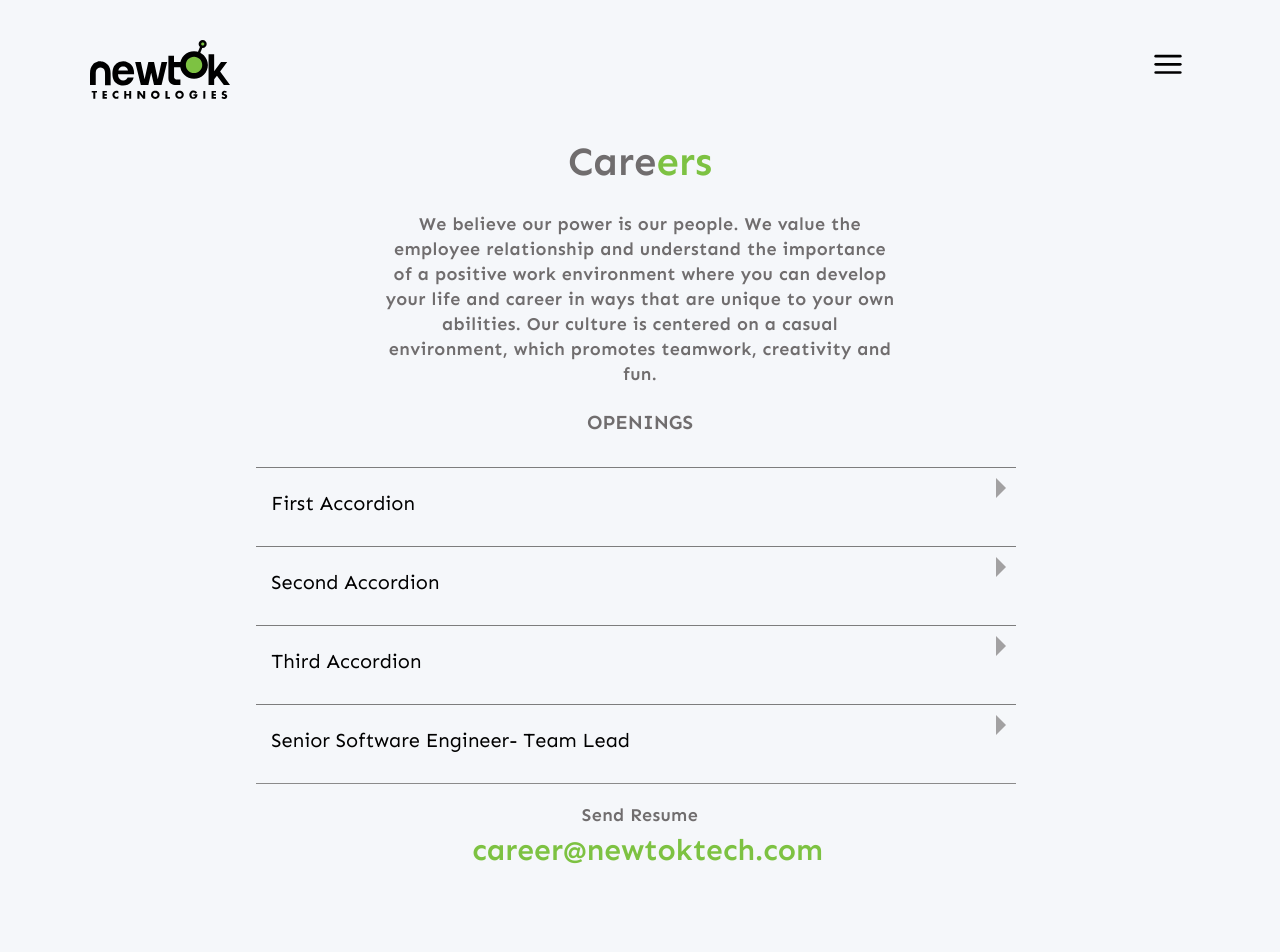
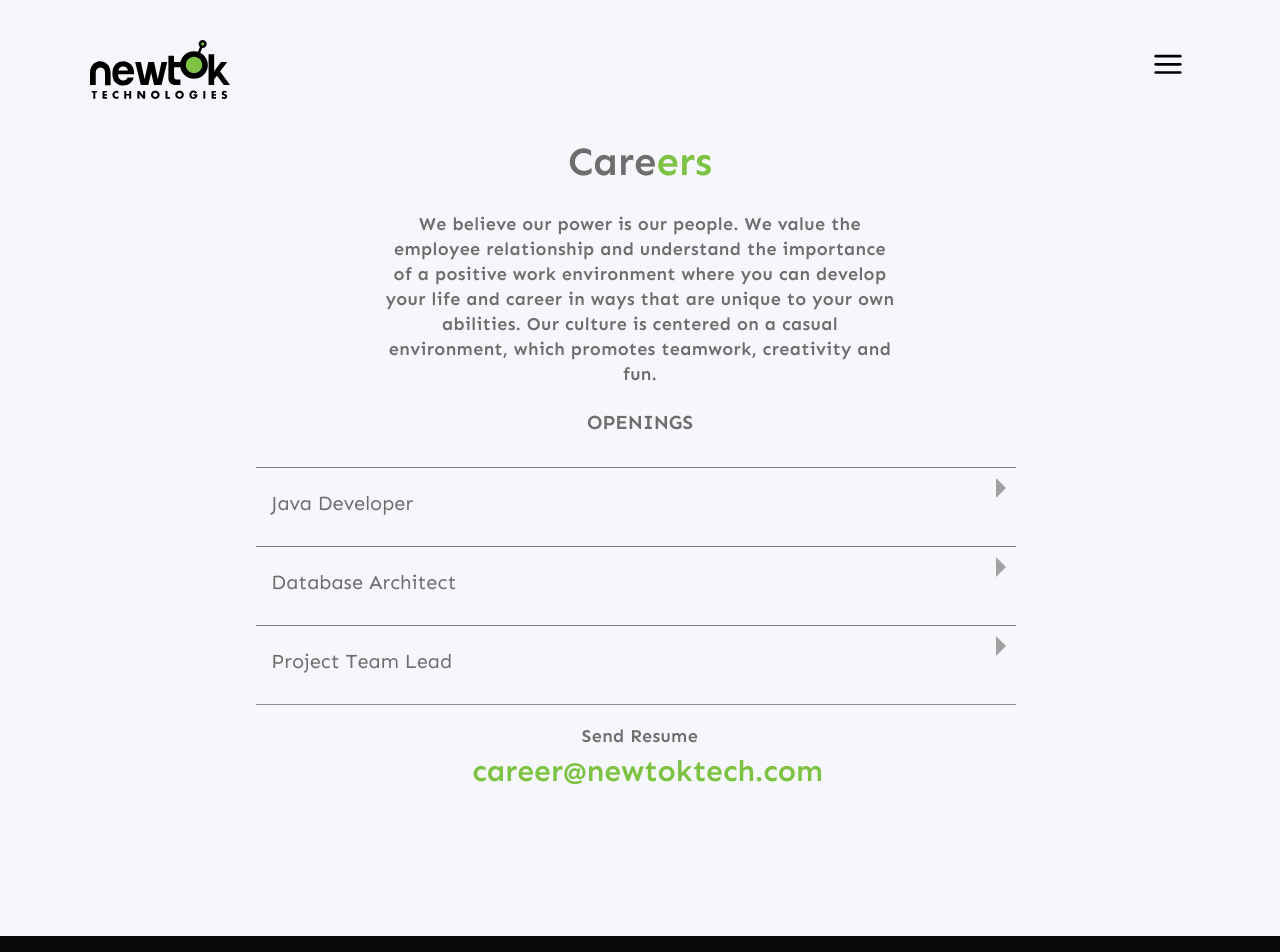
Before and after one commit to NewTokTech/NewTok, a Next.js app: page /careers in a window 1280 px wide. Shown: the top 952 px of the page. Built offline with nearby package versions, Linux system fonts and the light colour scheme.

Commit message:
shibil:bug fix

```diff
--- a/src/app/careers/career.css
+++ b/src/app/careers/career.css
@@ -27,7 +27,7 @@ ________________________________________*/
 }
 
 .accordion a {
-  color: #000000;
+  color: #706D6E;
   font-size: 1.25em;
   font-weight: normal;
   padding-left: 2%;
--- a/src/app/careers/page.tsx
+++ b/src/app/careers/page.tsx
@@ -1,3 +1,4 @@
+/* eslint-disable react/no-unescaped-entities */
 import React from 'react';
 import './career.css'
 import Link from 'next/link';
@@ -33,34 +34,34 @@ function Career() {
 
                         {/* Link to open accordion, hidden when open */}
                         <a href="#accordion1" id="open-accordion1" title="open">
-                            First Accordion
+                        Java Developer
                         </a>
 
 
 
                         {/* Link to close accordion, hidden when closed */}
                         <a href="#accordion" id="close-accordion1" title="close">
-                            First Accordion
+                            Java Developer
                         </a>
 
                         {/* Accordion content goes in this div */}
                         <div className="accordion-content">
-                            <h1 className='text-secondary'>Essential skills</h1>
-                            <span>PHP, MySQL</span>
+                            <h1 className='text-primary'>Essential skills</h1>
+                            <span className='text-secondary'>Spring Boot, Microservices, MySQL, Kafka</span>
                             <br />
                             <br />
-                            <h1 className='text-secondary'>Experience</h1>
-                            <span>4 years</span>
+                            <h1 className='text-primary'>Experience</h1>
+                            <span className='text-secondary'>3+ years</span>
                             <br />
                             <br />
-                            <h1 className='text-secondary'>Desirable Skills and Expertise</h1>
-                            <span>PHP, Codeigniter/Laravel/Yii, Clouds, APIs, HTML, CSS, Javascript, JQuery, AJAX, JSON, XML, Linux, Apache</span>
+                            <h1 className='text-primary'>Desirable Skills and Expertise</h1>
+                            <span className='text-secondary'>We are seeking a highly skilled and experienced Senior Software Engineer to join our dynamic team. The ideal candidate should have a minimum of 3 years of experience in Spring Boot, Microservices, MySQL, and Kafka, along with an M.Tech degree in a related field. This position will play a critical role in designing, developing, and maintaining our microservices architecture and data integration solutions. If you are a passionate and creative software engineer with a strong technical background, this is an exciting opportunity to contribute to the growth and innovation of our organization.</span>
                             <br />
                             <br />
-                            <h1 className='text-secondary'>Qualification</h1>
+                            {/* <h1 className='text-primary'>Qualification</h1>
                             <span>B.E/B-Tech/MCA/BCA/Bsc(CS)</span>
                             <br />
-                            <br />
+                            <br /> */}
                         </div>
                     </div>
 
@@ -70,28 +71,28 @@ function Career() {
                     <div className=''>
                         <span className="target-fix" id="accordion2"></span>
                         <a href="#accordion2" id="open-accordion2" title="open">
-                            Second Accordion
+                            Database Architect
                         </a>
                         <a href="#accordion" id="close-accordion2" title="close">
-                            Second Accordion
+                            Database Architect
                         </a>
                         <div className="accordion-content">
-                            <h1 className='text-secondary'>Essential skills</h1>
-                            <span>PHP, MySQL</span>
+                            <h1 className='text-primary'>Essential skills</h1>
+                            <span>MySQL, PostgreSQL, MongoDB</span>
                             <br />
                             <br />
-                            <h1 className='text-secondary'>Experience</h1>
-                            <span>4 years</span>
+                            <h1 className='text-primary'>Experience</h1>
+                            <span className='text-secondary'>5+ years</span>
                             <br />
                             <br />
-                            <h1 className='text-secondary'>Desirable Skills and Expertise</h1>
-                            <span>PHP, Codeigniter/Laravel/Yii, Clouds, APIs, HTML, CSS, Javascript, JQuery, AJAX, JSON, XML, Linux, Apache</span>
+                            <h1 className='text-primary'>Desirable Skills and Expertise</h1>
+                            <span className='text-secondary'>We are seeking a highly experienced and talented Senior Database Architect with a minimum of 5 years of extensive hands-on experience in database design, optimization, and management. As a Senior Database Architect, you will be responsible for designing and managing our organization's database architecture, ensuring data integrity, performance, and scalability across various database systems. If you are a seasoned professional with a deep understanding of database technologies and a track record of successfully architecting and maintaining complex databases, this is an exciting opportunity to lead our data management efforts.</span>
+                            {/* <br />
                             <br />
-                            <br />
-                            <h1 className='text-secondary'>Qualification</h1>
+                            <h1 className='text-primary'>Qualification</h1>
                             <span>B.E/B-Tech/MCA/BCA/Bsc(CS)</span>
                             <br />
-                            <br />
+                            <br /> */}
                         </div>
                     </div>
 
@@ -101,35 +102,35 @@ function Career() {
                     <div>
                         <span className="target-fix" id="accordion3"></span>
                         <a href="#accordion3" id="open-accordion3" title="open">
-                            Third Accordion
+                            Project Team Lead
                         </a>
                         <a href="#accordion" id="close-accordion3" title="close">
-                            Third Accordion
+                            Project Team Lead
                         </a>
                         <div className="accordion-content">
-                            <h1 className='text-secondary'>Essential skills</h1>
-                            <span>PHP, MySQL</span>
+                            <h1 className='text-primary'>Essential skills</h1>
+                            <span className='text-secondary'>Full Stack Web Development</span>
                             <br />
                             <br />
-                            <h1 className='text-secondary'>Experience</h1>
-                            <span>4 years</span>
+                            <h1 className='text-primary'>Experience</h1>
+                            <span className='text-secondary'>3+ years</span>
                             <br />
                             <br />
-                            <h1 className='text-secondary'>Desirable Skills and Expertise</h1>
-                            <span>PHP, Codeigniter/Laravel/Yii, Clouds, APIs, HTML, CSS, Javascript, JQuery, AJAX, JSON, XML, Linux, Apache</span>
+                            <h1 className='text-primary'>Desirable Skills and Expertise</h1>
+                            <span className='text-secondary'>We are seeking an experienced Full Stack Development Team Lead with a minimum of 3 years of team leadership experience, and a background as a full stack developer. In this role, you will be responsible for leading a team of developers and coordinating the delivery of full stack web and application projects. This position requires a unique blend of technical expertise and leadership skills. If you have a strong background in full stack development and proven leadership abilities, this role offers an exciting opportunity to lead and contribute to our development projects' success.</span>
+                            {/* <br />
                             <br />
-                            <br />
-                            <h1 className='text-secondary'>Qualification</h1>
+                            <h1 className='text-primary'>Qualification</h1>
                             <span>B.E/B-Tech/MCA/BCA/Bsc(CS)</span>
                             <br />
-                            <br />
+                            <br /> */}
                         </div>
                     </div>
 
 
 
                     {/* Fourth Accordion Option */}
-                    <div>
+                    {/* <div>
                         <span className="target-fix" id="accordion4"></span>
                         <a href="#accordion4" id="open-accordion4" title="open">
                             Senior Software Engineer- Team Lead
@@ -138,24 +139,24 @@ function Career() {
                             Senior Software Engineer- Team Lead
                         </a>
                         <div className="accordion-content">
-                            <h1 className='text-secondary'>Essential skills</h1>
+                            <h1 className='text-primary'>Essential skills</h1>
                             <span>PHP, MySQL</span>
                             <br />
                             <br />
-                            <h1 className='text-secondary'>Experience</h1>
+                            <h1 className='text-primary'>Experience</h1>
                             <span>4 years</span>
                             <br />
                             <br />
-                            <h1 className='text-secondary'>Desirable Skills and Expertise</h1>
+                            <h1 className='text-primary'>Desirable Skills and Expertise</h1>
                             <span>PHP, Codeigniter/Laravel/Yii, Clouds, APIs, HTML, CSS, Javascript, JQuery, AJAX, JSON, XML, Linux, Apache</span>
                             <br />
                             <br />
-                            <h1 className='text-secondary'>Qualification</h1>
+                            <h1 className='text-primary'>Qualification</h1>
                             <span>B.E/B-Tech/MCA/BCA/Bsc(CS)</span>
                             <br />
                             <br />
                         </div>
-                    </div>
+                    </div> */}
 
 
 
@@ -169,19 +170,19 @@ function Career() {
                             Fifth Accordion
                         </a>
                         <div className="accordion-content">
-                            <h1 className='text-secondary'>Essential skills</h1>
+                            <h1 className='text-primary'>Essential skills</h1>
                               <span>PHP, MySQL</span>
                             <br />
                             <br />
-                            <h1 className='text-secondary'>Experience</h1>
+                            <h1 className='text-primary'>Experience</h1>
                               <span>4 years</span>
                             <br />
                             <br />
-                            <h1 className='text-secondary'>Desirable Skills and Expertise</h1>
+                            <h1 className='text-primary'>Desirable Skills and Expertise</h1>
                               <span>PHP, Codeigniter/Laravel/Yii, Clouds, APIs, HTML, CSS, Javascript, JQuery, AJAX, JSON, XML, Linux, Apache</span>
                             <br />
                             <br />
-                            <h1 className='text-secondary'>Qualification</h1>
+                            <h1 className='text-primary'>Qualification</h1>
                               <span>B.E/B-Tech/MCA/BCA/Bsc(CS)</span>
                             <br />
                             <br />
@@ -198,19 +199,19 @@ function Career() {
                             Sixth Accordion
                         </a>
                         <div className="accordion-content">
-                            <h1 className='text-secondary'>Essential skills</h1>
+                            <h1 className='text-primary'>Essential skills</h1>
                               <span>PHP, MySQL</span>
                             <br />
                             <br />
-                            <h1 className='text-secondary'>Experience</h1>
+                            <h1 className='text-primary'>Experience</h1>
                               <span>4 years</span>
                             <br />
                             <br />
-                            <h1 className='text-secondary'>Desirable Skills and Expertise</h1>
+                            <h1 className='text-primary'>Desirable Skills and Expertise</h1>
                               <span>PHP, Codeigniter/Laravel/Yii, Clouds, APIs, HTML, CSS, Javascript, JQuery, AJAX, JSON, XML, Linux, Apache</span>
                             <br />
                             <br />
-                            <h1 className='text-secondary'>Qualification</h1>
+                            <h1 className='text-primary'>Qualification</h1>
                               <span>B.E/B-Tech/MCA/BCA/Bsc(CS)</span>
                             <br />
                             <br />
@@ -227,19 +228,19 @@ function Career() {
                             Seventh Accordion
                         </a>
                         <div className="accordion-content">
-                            <h1 className='text-secondary'>Essential skills</h1>
+                            <h1 className='text-primary'>Essential skills</h1>
                               <span>PHP, MySQL</span>
                             <br />
                             <br />
-                            <h1 className='text-secondary'>Experience</h1>
+                            <h1 className='text-primary'>Experience</h1>
                               <span>4 years</span>
                             <br />
                             <br />
-                            <h1 className='text-secondary'>Desirable Skills and Expertise</h1>
+                            <h1 className='text-primary'>Desirable Skills and Expertise</h1>
                               <span>PHP, Codeigniter/Laravel/Yii, Clouds, APIs, HTML, CSS, Javascript, JQuery, AJAX, JSON, XML, Linux, Apache</span>
                             <br />
                             <br />
-                            <h1 className='text-secondary'>Qualification</h1>
+                            <h1 className='text-primary'>Qualification</h1>
                               <span>B.E/B-Tech/MCA/BCA/Bsc(CS)</span>
                             <br />
                             <br />
@@ -252,7 +253,7 @@ function Career() {
                                 Send Resume
                             </p>
                         </div>
-                        <h1 className="text-secondary lg:text-[30px] text-[30px]  text-center font-semibold">
+                        <h1 className="text-secondary lg:text-[30px] text-[20px]  text-center font-semibold">
                             <Link href='mailto:career@newtoktech.com'></Link>
                             <span className="text-primary">career@newtoktech.com</span>
                         </h1>
```
